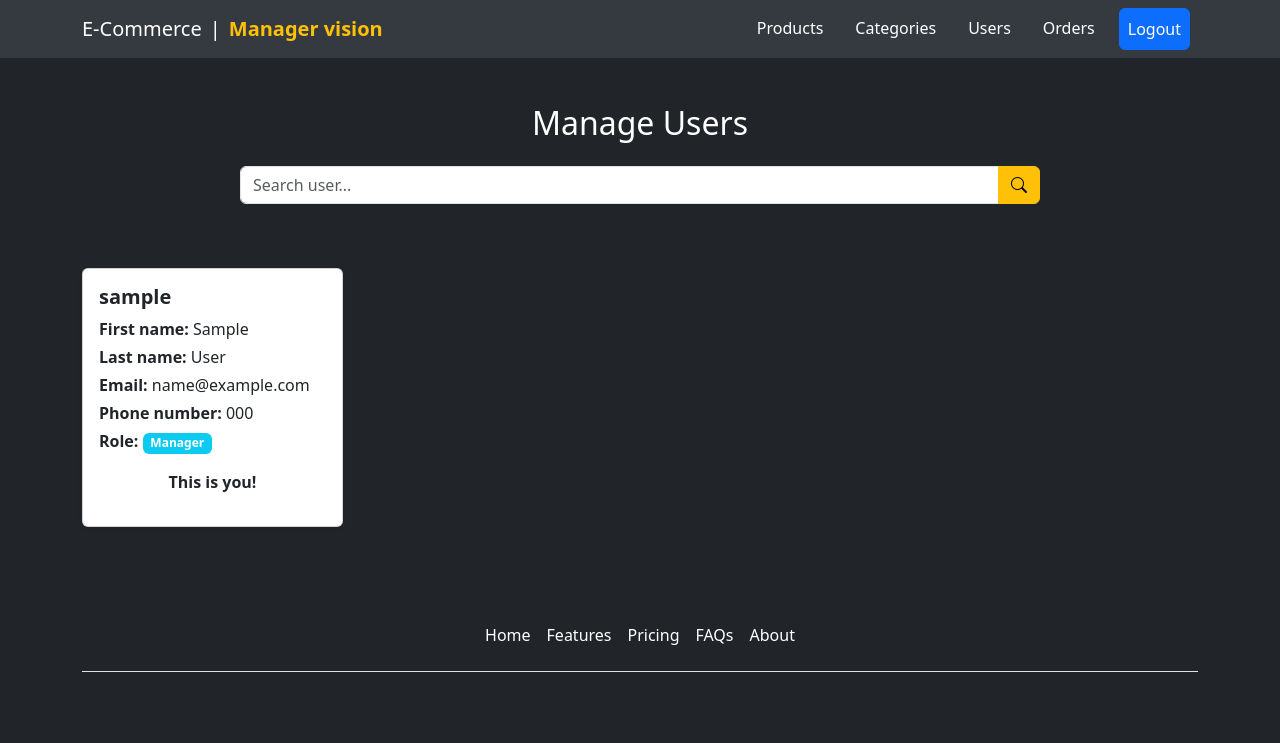
After one commit to niccobarto/Django_e-commerce, a Django app: page /management/list_users/ in a window 1280 px wide. The commit adds this page. Shown: the top 743 px of the page. Run offline with Django 5.2, Linux system fonts and the light colour scheme; a user stored in the database is signed in; tables that the repository leaves empty hold one stand-in row (values such as "Sample post"); some libraries are stand-ins or nearby versions.

Commit message:
Created functionalities for manage users Now a manager can view all the user and decide who is manager and customer

```diff
--- a/accounts/models.py
+++ b/accounts/models.py
@@ -5,7 +5,9 @@ from django_countries.fields import CountryField
 
 class CustomUser(AbstractUser):
     phone=models.CharField(max_length=10, null=True, blank=True)
-
+    @property
+    def full_name(self):
+        return self.first_name + " " + self.last_name
 class UserAddress(models.Model):
     customer=models.ForeignKey(CustomUser, on_delete=models.CASCADE)
     first_name = models.CharField(max_length=20)
--- a/management/templates/management/manage_categories.html
+++ b/management/templates/management/manage_categories.html
@@ -23,7 +23,7 @@
                     </form>
                 </div>
             {% empty %}
-                <p class="text-muted">Nessuna categoria presente.</p>
+                <p class="text-muted">No categories created</p>
             {% endfor %}
         </div>
 
--- /dev/null
+++ b/management/templates/management/manage_users.html
@@ -0,0 +1,74 @@
+{% extends 'management/manager_vision_base.html' %}
+{% block content %}
+<section class="bg-dark text-white">
+    <div class="container py-5">
+        <h2 class="mb-4 text-center">Manage Users</h2>
+
+        <div class="row g-4">
+        <form method="GET" class="mb-4">
+            <div class="d-flex justify-content-center mb-3">
+                <div class="input-group" style="max-width: 800px;">
+                    <input class="form-control" type="search" placeholder="Search user..." name="user_search" value="{{ request.GET.user_search }}">
+                    <button class="btn btn-warning" type="submit">
+                        <i class="bi bi-search"></i>
+                    </button>
+                </div>
+            </div>
+        </form>
+        {% if searched %}
+    <div class="alert alert-dark d-flex justify-content-between align-items-center">
+        <div>
+            Results for: <strong>{{ searched }}</strong>
+        </div>
+        <a href="{% url 'manage_users' %}" class="btn btn-sm btn-outline-secondary">
+            Cancel search
+        </a>
+    </div>
+{% endif %}
+            {% for usr in users %}
+                <div class="col-12 col-sm-6 col-md-4 col-lg-3">
+                    <div class="card h-100 text-dark shadow-sm">
+
+                        <div class="card-body d-flex flex-column">
+                            <!-- Username -->
+                            <h5 class="card-title fw-bold">{{ usr.username }}</h5>
+
+                            <!-- Users info -->
+                            <p class="mb-1"><strong>First name:</strong> {{ usr.first_name }}</p>
+                            <p class="mb-1"><strong>Last name:</strong> {{ usr.last_name }}</p>
+                            <p class="mb-1"><strong>Email:</strong> {{ usr.email }}</p>
+                            {% if usr.groups.first.name == "Manager" %}
+                                <p class="mb-1"><strong>Phone number:</strong> {{ usr.phone }}</p>
+                            {% endif %}
+                            <p class="mb-3">
+                                <strong>Role:</strong>
+                                {% if usr.groups.first %}
+                                    <span class="badge bg-info">{{ usr.groups.first.name }}</span>
+                                {% else %}
+                                    <span class="badge bg-secondary">No role</span>
+                                {% endif %}
+                            </p>
+                            {% if usr == user %}
+                                <p class="text-center fw-semibold">This is you!</p>
+                            {%else %}
+                            <!-- Change role button -->
+                            <form method="POST" action="#" class="mt-auto">
+                                {% csrf_token %}
+                                <input type="hidden" name="user_id" value="{{ usr.id }}">
+                                {% if usr.groups.first.name == "Customer" %}
+                                    <button type="submit" name="action" value="make_manager" class="btn btn-outline-warning w-100">Make Manager</button>
+                                {% elif usr.groups.first.name == "Manager" %}
+                                    <button type="submit" name="action" value="make_customer" class="btn btn-outline-secondary w-100">Make Customer</button>
+                                {% endif %}
+                            </form>
+                        {% endif %}
+                        </div>
+                    </div>
+                </div>
+            {% empty %}
+                <div class="alert alert-info text-center">No users found</div>
+            {% endfor %}
+        </div>
+    </div>
+</section>
+{% endblock %}
--- a/management/templates/management/manager_navbar.html
+++ b/management/templates/management/manager_navbar.html
@@ -16,7 +16,7 @@
                     {% if group.name == "Manager" %}
                         <li class="nav-item mx-2"><a class="nav-link" href="{% url 'manage_products' %}">Products</a></li>
                         <li class="nav-item mx-2"><a class="nav-link" href="{% url 'manage_categories' %}">Categories</a></li>
-                        <li class="nav-item mx-2"><a class="nav-link" href="#">Users</a></li>
+                        <li class="nav-item mx-2"><a class="nav-link" href="{% url 'manage_users' %}">Users</a></li>
                         <li class="nav-item mx-2"><a class="nav-link" href="#">Orders</a></li>
                     {% endif %}
                 {% endfor %}
--- a/management/templates/management/manager_vision.html
+++ b/management/templates/management/manager_vision.html
@@ -29,7 +29,7 @@
 
         <!-- Users -->
         <div class="col">
-            <a href="#" class="text-decoration-none">
+            <a href="{% url 'manage_users' %}" class="text-decoration-none">
                 <div class="card text-white bg-dark h-100 text-center p-4 shadow">
                     <h3>Manage Users</h3>
                     <p class="mb-0">View and manage users registered</p>
--- a/management/urls.py
+++ b/management/urls.py
@@ -6,4 +6,5 @@ urlpatterns = [
     path('list_product',views.ManagerProductView.as_view(), name='manage_products'),
     path('product/<int:product_id>/',views.manage_product, name='product_edit'),
     path('list_categories/',views.m_categories_list, name='manage_categories'),
+    path('list_users/',views.m_users,name='manage_users'),
 ]
--- a/management/views.py
+++ b/management/views.py
@@ -1,12 +1,18 @@
 from logging import raiseExceptions
+from django.contrib.auth.models import User
 from django.shortcuts import render, redirect
 from django.contrib.auth.decorators import permission_required, login_required
 from django.contrib.auth.mixins import PermissionRequiredMixin
 from django.contrib.auth.decorators import user_passes_test
 from .decorators import is_manager
 from store.models import Product, Category
+from accounts.models import CustomUser
 from django.views.generic import ListView
 from django.contrib import messages
+from django.db.models.functions import Concat
+from django.db.models import Value
+from django.db.models import Q
+from django.contrib.auth.models import Group
 # Create your views here.
 
 
@@ -67,6 +73,43 @@ def m_categories_list(request):
         categories = Category.objects.all()
         return render(request,'management/manage_categories.html',{'categories':categories})
 
+@permission_required('accounts_viewcustomuser', raise_exception=True)
+@permission_required('accounts_changecustomuser', raise_exception=True)
+@user_passes_test(is_manager)
+def m_users(request):
+    if request.method=="POST":
+        user_id=request.POST.get('user_id')
+        user=CustomUser.objects.get(id=user_id)
+        action=request.POST.get('action')
+        if request.user==user:
+            messages.error(request,"You can't change your own role")
+            return redirect('manage_users')
+
+        if action=="make_manager":
+            group = Group.objects.get(name='Manager')
+            user.groups.clear()
+            user.groups.add(group)
+            messages.success(request, f"{user.username} è ora Manager")
+        if action=="make_customer":
+            group = Group.objects.get(name='Customer')
+            user.groups.clear()
+            user.groups.add(group)
+            messages.success(request, f"{user.username} è ora Customer")
+        return redirect('manage_users')
+    else:
+        users = CustomUser.objects.filter()
+        context_name = request.GET.get('user_search')
+        if context_name:
+            users = CustomUser.objects.annotate(
+                full_name_db=Concat('first_name', Value(' '), 'last_name')
+            ).filter(
+                Q(username__icontains=context_name) |
+                Q(first_name__icontains=context_name) |
+                Q(last_name__icontains=context_name) |
+                Q(full_name_db__icontains=context_name)
+            )
+        return render(request,'management/manage_users.html',{'users':users,'searched':context_name})
+
 @permission_required('order_vieworder', raise_exception=True)
 @permission_required('order_vieworderitem', raise_exception=True)
 def m_orders_list(request):
```
Also changed, not shown: management/templates/management/manage_products.html (+36 -44 lines), management/templates/management/product_edit.html (+11 -11 lines).
